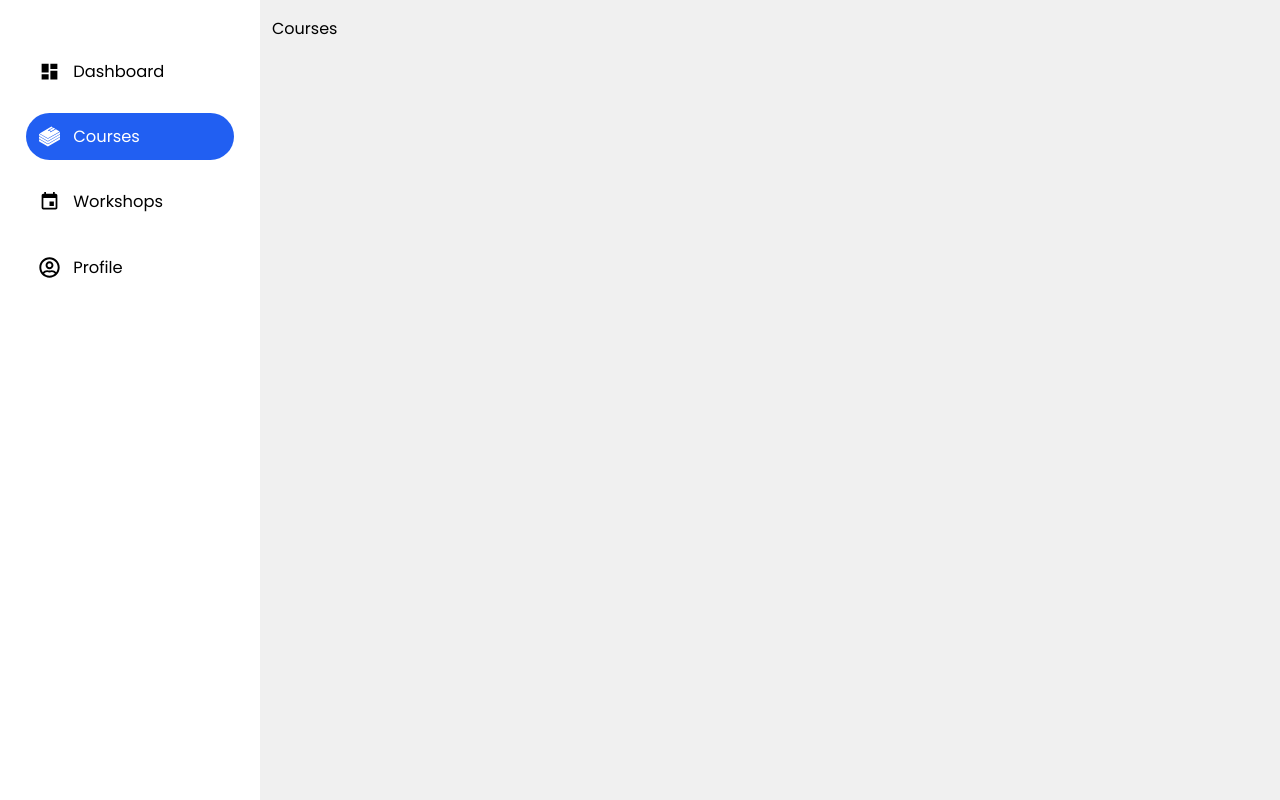
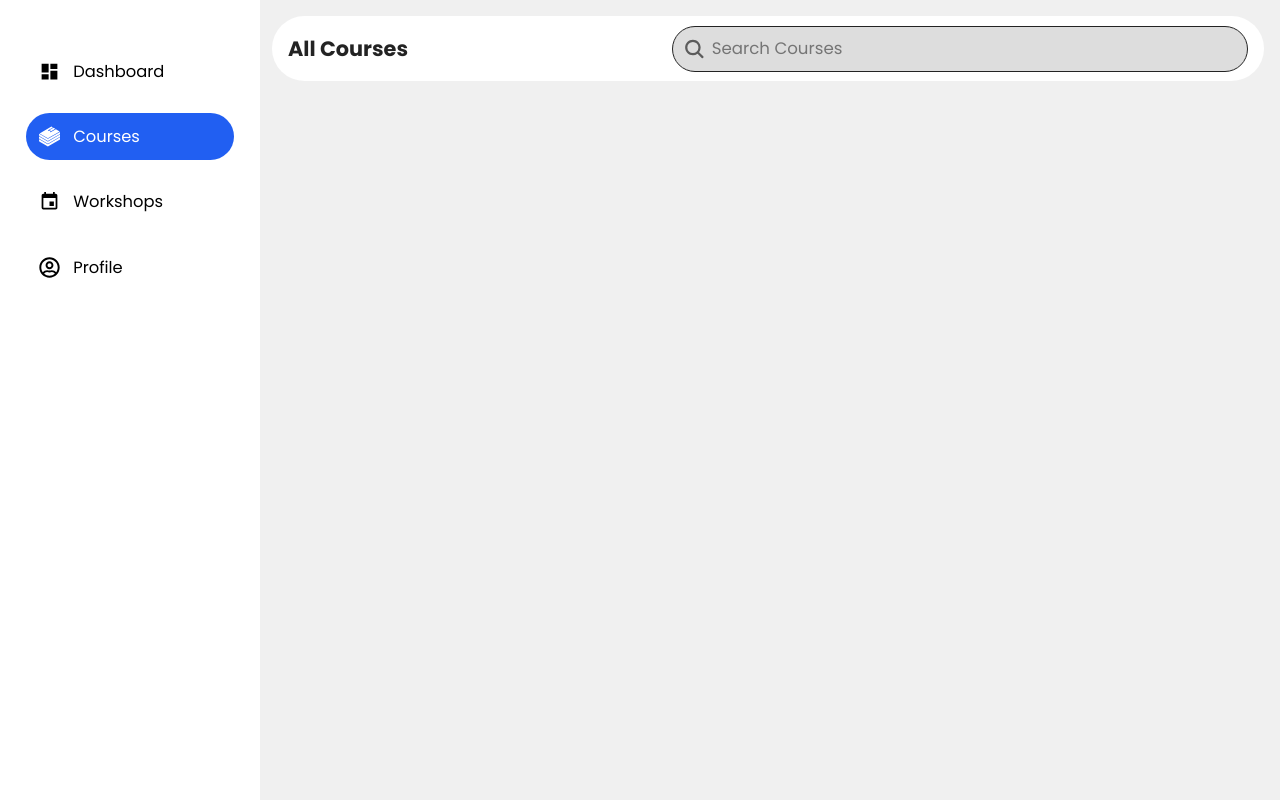
Before and after one commit to t2e0j0a4/hackverse, a React (Create React App) app: page /dashboard/courses in a window 1280 px wide. Built offline with nearby package versions, Linux system fonts and the light colour scheme.

Commit message:
courses added

```diff
--- a/src/pages/Courses/Courses.css
+++ b/src/pages/Courses/Courses.css
@@ -23,6 +23,63 @@
     margin: 0 auto;
 }
 
+.search__box {
+    width: 100%;
+    display: flex;
+    flex-direction: row;
+    justify-content: space-between;
+    align-items: center;
+    gap: 1rem;
+    background-color: #FFF;
+    border-radius: 36px;
+    padding: 0.6rem 1rem;
+}
+
+.search__box > h2 {
+    font-size: 1.3rem;
+    color: #232323;
+    text-align: left;
+}
+
+.search {
+    width: 60%;
+    display: flex;
+    align-items: center;
+    gap: 0.4rem;
+    padding: 0.6rem;
+    border: 1.2px solid #232323;
+    background-color: #ddd;
+    border-radius: 24px;
+    transition: border 0.3s ease, background-color 0.3s ease;
+}
+
+.search .search__icon {
+    color: #5c5c5c;
+}
+
+.search input {
+    width: 100%;
+    border: none;
+    outline: none;
+    background-color: transparent;
+    font-family: inherit;
+    font-size: 1.04em;
+    transition: color 0.3s ease;
+}
+
+.search:focus-within {
+    border: 1.2px solid var(--c-p);
+    background-color: #FFFF;
+}
+
+.search:focus-within > input, .search:focus-within > .search__icon {
+    color: var(--c-p);
+}
+
+.search:focus-within > input::placeholder {
+    color: #215efa95;
+}
+
 @media all and (max-width: 1024px) {
 
     .app__dashboard {
--- a/src/pages/Courses/Courses.jsx
+++ b/src/pages/Courses/Courses.jsx
@@ -1,6 +1,9 @@
 import "./Courses.css";
 import React from 'react';
 import Sidebar from '../../components/Sidebar/Sidebar';
+
+// React Icons
+import { IoSearch } from "react-icons/io5";
 
 const Dashboard = () => {
   return (
@@ -8,7 +11,25 @@ const Dashboard = () => {
       <Sidebar/>
       <div className="dashboard__courses">
         <div className='courses__center'>
-          Courses
+
+          {/* Search Box with Title */}
+
+          <section className="search__box">
+            <h2>All Courses</h2>
+            <div className="search" >
+              <IoSearch className="search__icon" fontSize={24} />
+              <input type="text" placeholder="Search Courses" />
+            </div>
+          </section>
+
+          {/* Search Box with Title */}
+
+          {/* Showing Courses */}
+
+
+
+          {/* Showing Courses */}
+
         </div>
       </div>
     </main>
```
